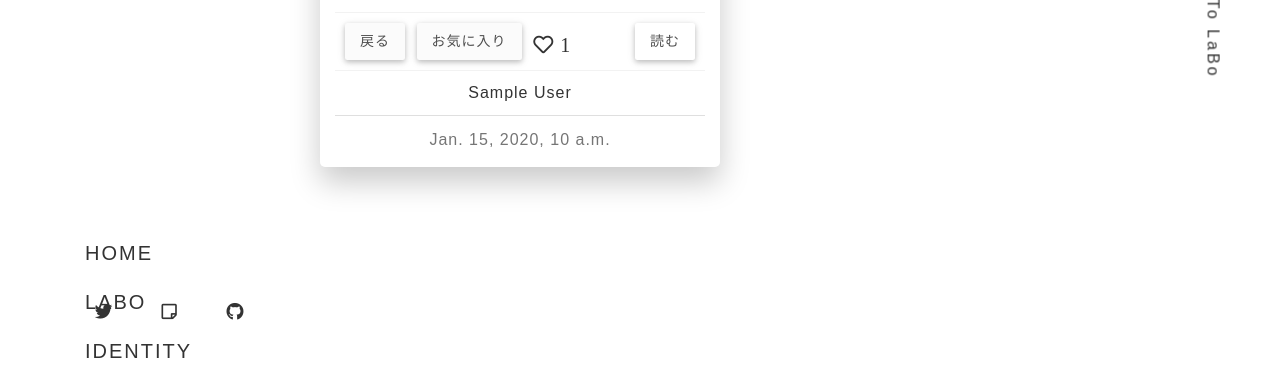
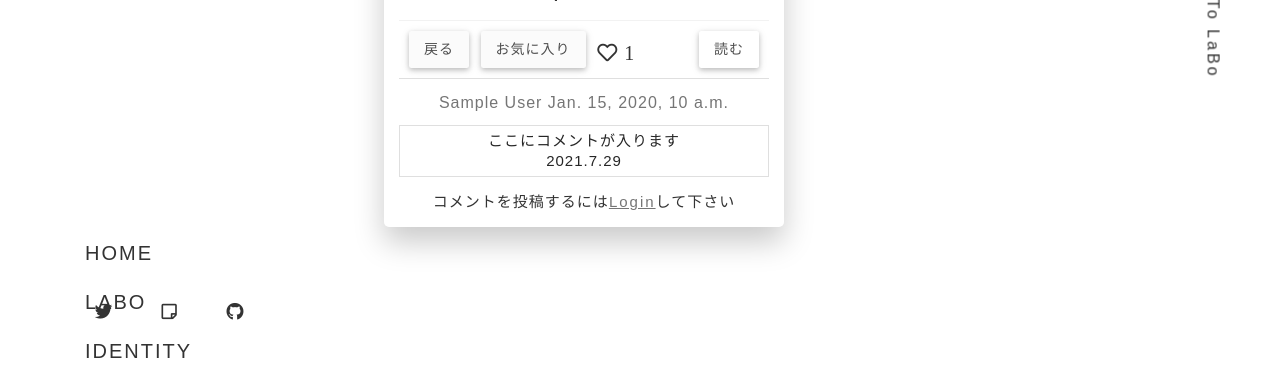
Before and after one commit to MoTo-LaBo/MoTo-LaBo, a Django app: template templates/blog/article_detail.html in a window 1280 px wide. Shown: the part 424-800 px from the top of the page. Run offline with Django 3.2, Linux system fonts and the light colour scheme; the template is opened without the code that fills it: most values are stand-ins (such as "Sample title", 1, 10 or a date in 2020); some libraries are stand-ins or nearby versions.

Commit message:
comment add

```diff
--- a/static/style/modules/_article.scss
+++ b/static/style/modules/_article.scss
@@ -13,19 +13,36 @@
     }
 
     &_detail {
-        top: 9%;
+        top: 10%;
         position: absolute;
-        @include content_w($mg:0% 25% 0% 25%);
+        @include content_w($mg:0% 30% 0% 30%);
         @include f_style;
 
         & .btn {
             @include btn;
         }
 
-        & .card-text,
-        .author,
-        .created_at {
+        & .card-title {
+            @include f_style($f_size:2.4rem);
+        }
+
+        & .card-text {
+            @include f_style($f_size:1.8rem);
+        }
+
+        & .created_at {
             @include f_style($f_size:1.6rem);
+        }
+
+        // comment
+        & .comment {
+            @include f_style($l_height:2rem, $f_size:1.5rem);
+
+            & .link_login {
+                color: $tblack;
+                letter-spacing: 2px;
+            }
+
         }
     }
 
--- a/static/style/modules/_auth.scss
+++ b/static/style/modules/_auth.scss
@@ -2,6 +2,11 @@
 .content_auth {
     @include content_w($mg:19% 0 0 0);
     @include f_style();
+
+    & a {
+        color: $tblack;
+        letter-spacing: 2px;
+    }
 
     & .btn {
         @include btn();
--- a/static/style/style.css
+++ b/static/style/style.css
@@ -356,6 +356,10 @@ main .main__images-logo {
   font-size: 2rem !important;
   letter-spacing: 1px !important;
 }
+.content_auth a {
+  color: #757575;
+  letter-spacing: 2px;
+}
 .content_auth .btn {
   padding: 0.8rem 1.5rem !important;
   font-size: 1.4rem !important;
@@ -409,9 +413,9 @@ main .main__images-logo {
   letter-spacing: 1px !important;
 }
 .content_detail {
-  top: 9%;
+  top: 10%;
   position: absolute;
-  margin: 0% 25% 0% 25%;
+  margin: 0% 30% 0% 30%;
   line-height: 2.4rem !important;
   font-size: 2rem !important;
   letter-spacing: 1px !important;
@@ -421,12 +425,29 @@ main .main__images-logo {
   font-size: 1.4rem !important;
   letter-spacing: 1px;
 }
-.content_detail .card-text,
-.content_detail .author,
+.content_detail .card-title {
+  line-height: 2.4rem !important;
+  font-size: 2.4rem !important;
+  letter-spacing: 1px !important;
+}
+.content_detail .card-text {
+  line-height: 2.4rem !important;
+  font-size: 1.8rem !important;
+  letter-spacing: 1px !important;
+}
 .content_detail .created_at {
   line-height: 2.4rem !important;
   font-size: 1.6rem !important;
   letter-spacing: 1px !important;
+}
+.content_detail .comment {
+  line-height: 2rem !important;
+  font-size: 1.5rem !important;
+  letter-spacing: 1px !important;
+}
+.content_detail .comment .link_login {
+  color: #757575;
+  letter-spacing: 2px;
 }
 .content .pagination .current {
   line-height: 1rem !important;
--- a/templates/blog/article_detail.html
+++ b/templates/blog/article_detail.html
@@ -24,11 +24,10 @@
                 </div>
                 <a class="btn btn-black-50 hover-overlay ripple" data-mdb-toggle="collapse" href="#multiCollapseExample{{ article.id }}" role="button" aria-expanded="false" aria-controls="multiCollapseExample{{ article.id }}">読む</a>
             </div>
-            <hr class="m-0">
-            <p class="author text-center  p-3">{{ article.author }}</p>
-            <div class="card-footer p-3 pb-0">
-                <small class="created_at text-muted">{{ article.create_at }}</small>
+            <div class="card-footer p-3">
+                <small class="created_at text-muted">{{ article.author }}&nbsp;{{ article.create_at }}</small>
             </div>
+            {% include 'mysite/snippets/comment.html' %}
         </div>
     </div>
 </div>
--- a/templates/mysite/auth.html
+++ b/templates/mysite/auth.html
@@ -26,11 +26,11 @@
             </form>
             {% if 'login' in request.path %}
             <div class="test-center">
-                <a href="/signup/" class="link-secondary">新規登録へ</a>
+                <a href="/signup/" class="text-decoration-underline">新規登録へ</a>
             </div>
             {% elif 'signup' in request.path %}
             <div class="text-center">
-                <a href="/login/" class="link-secondary">Loginへ</a>
+                <a href="/login/" class="text-decoration-underline">Loginへ</a>
             </div>
             {% endif %}
         </div>
--- /dev/null
+++ b/templates/mysite/snippets/comment.html
@@ -0,0 +1,25 @@
+{% load static %}
+<div class="comment">
+    <div class="list-group">
+        <a href="" class="list-group-item list-group-item-action p-2 rounded-0">
+            <p class="m-0"><small>ここにコメントが入ります</small></p>
+            <p class="m-0"><small>2021.7.29</small></p>
+        </a>
+    </div>
+    {% if user.is_authenticated %}
+    <form method="POST" class="my-4">
+        <div class="post_comment">
+            <label>Post Comment</label>
+            <textarea class="rounded-0 bg-light form-control" rows="1">
+            </textarea>
+        </div>
+    </form>
+    <div class="text-right">
+        <a href="#" class="btn btn-light me-2" data-mdb-ripple-color="dark">Submission</a>
+    </div>
+    {% else %}
+    <p class="mt-4">
+        コメントを投稿するには<a href="/login/" class="link_login text-decoration-underline">Login</a>して下さい
+    </p>
+    {% endif %}
+</div>
--- a/templates/mysite/snippets/header.html
+++ b/templates/mysite/snippets/header.html
@@ -12,7 +12,6 @@
             <li><a href="identity.html">IDENTITY</a></li>
             <li><a href="contact.html">CONTACT</a></li>
 
-
             {% if user.is_authenticated %}
             <li class="login_out"><a href="/logout/" class="bg_black">Logout</a></li>
             {% else %}
--- a/templates/mysite/snippets/messages.html
+++ b/templates/mysite/snippets/messages.html
@@ -1,9 +1,9 @@
 {% comment %} Alerts(メッセージ表示) {% endcomment %}
-
+{% load static %}
 {% for msg in messages %}
 <div class="alert alert-light mb-0 fade show {{ msg.tags }}" id="alertExample" role="alert" data-mdb-color="secondary">
     <i class="fas fa-sign-in-alt lg me-2 text-white"></i>
     {{ msg }}
-    <a href="blog/articles/" class="alert-link">Go To Article Create</a>
+    <a href="blog/articles/" class="alert-link mx-2">Go To Article Create</a>
 </div>
 {% endfor %}
```
Also changed, not shown: Development_Manual.md (+75 -0 lines), blog/models.py (+9 -1 lines), 1 other file.
